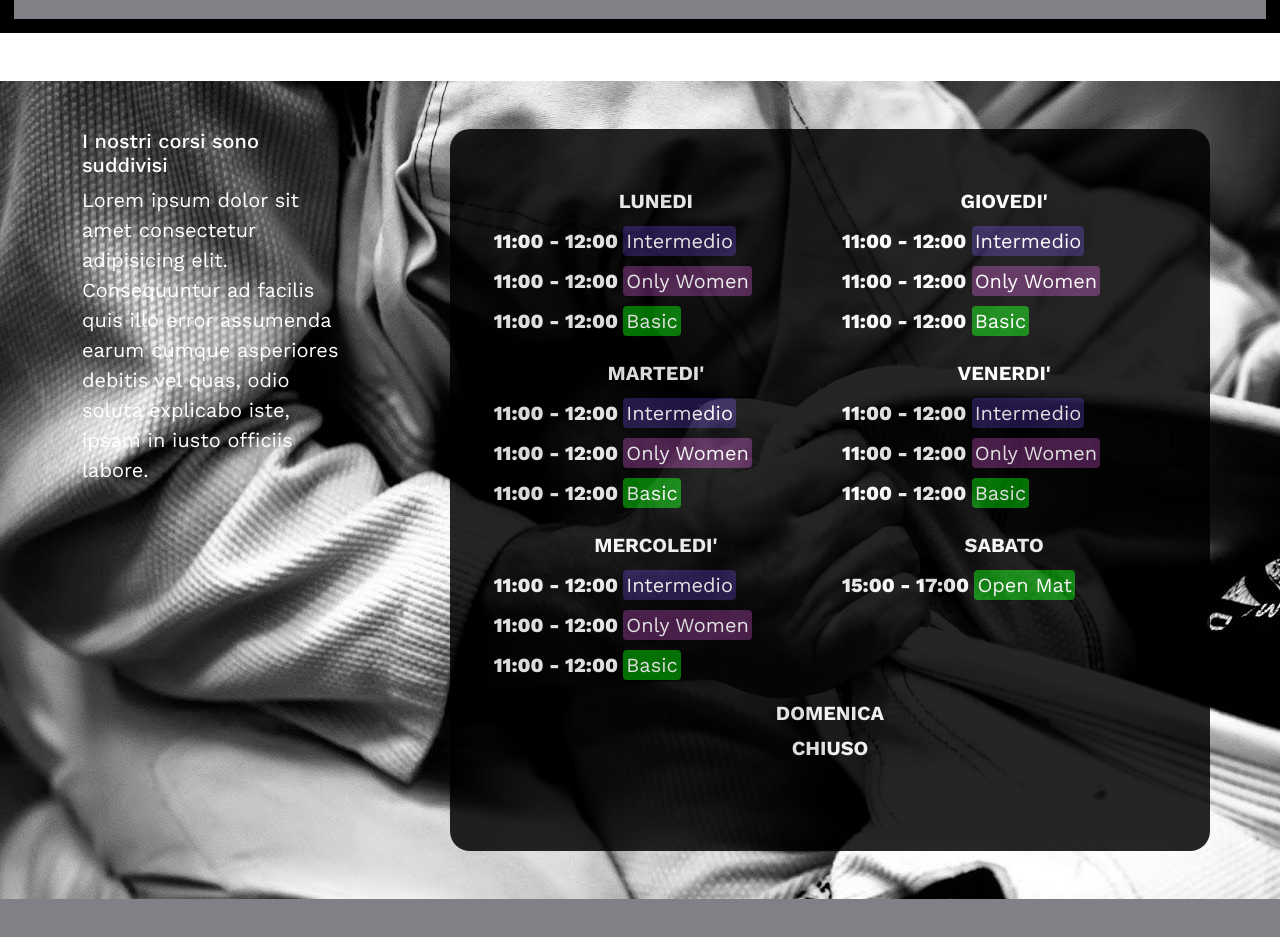
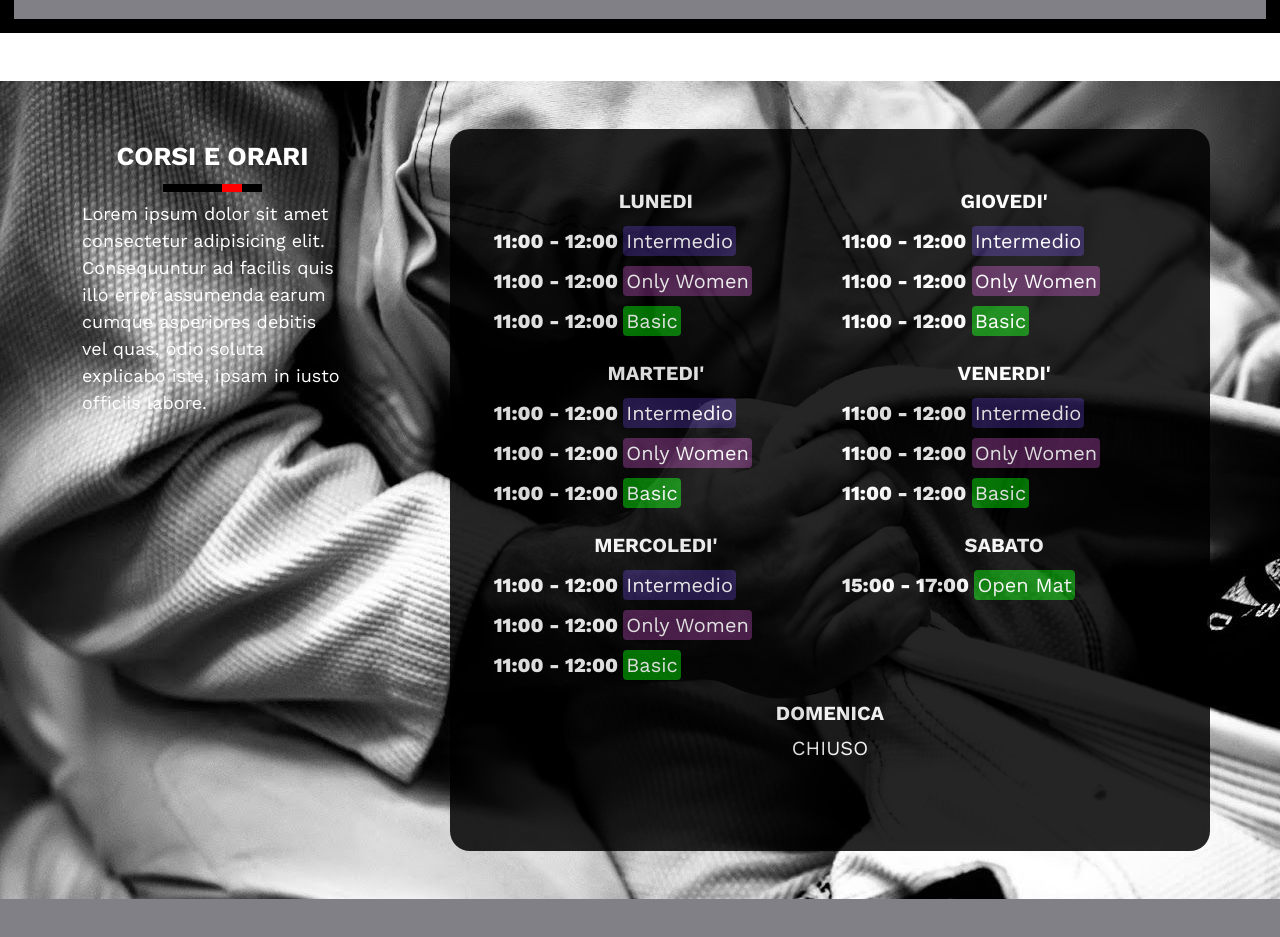
Before and after one commit to MattiaAngelini/wcra, a Vue app: page / in a window 1280 px wide. Shown: the part 2040-2977 px from the top of the page. Built offline with nearby package versions, Linux system fonts and the light colour scheme.

Commit message:
fixed: AppSchedule

```diff
--- a/src/App.vue
+++ b/src/App.vue
@@ -22,7 +22,6 @@ export default {
 
 <style lang="scss">
 @use './src/assets/styles/generic.scss' as *;
-@use './src/assets/styles/partials/animations.scss' as *;
 
 
 .header {
--- a/src/components/Gallery.vue
+++ b/src/components/Gallery.vue
@@ -139,6 +139,7 @@ export default {
 @use './src/assets/styles/partials/animations.scss' as *;
 
 
+
 section {
   background-color: $secondary-color;
   border: 14px solid black;
--- a/src/pages/AppHome.vue
+++ b/src/pages/AppHome.vue
@@ -56,7 +56,7 @@ export default {
 
 <style scoped lang="scss">
 @use './src/assets/styles/partials/mediaqueries.scss' as *;
-@use './src/assets/styles/partials/animations.scss' as *;
+
 
   video {
     border-radius: 10px;
--- a/src/pages/AppSchedule.vue
+++ b/src/pages/AppSchedule.vue
@@ -8,9 +8,23 @@ export default {
   <section class="wrap p-5">
     <div class="container">
       <div class="row">
+
+
         <!-- Descrizione corsi -->
         <div class="col-lg-3">
-          <h1>I nostri corsi sono suddivisi</h1>
+
+          <div class="d-flex justify-content-center mt-2">
+            <div>
+              <div class="ms-title text-center">CORSI E ORARI</div>
+              <div class="d-flex">
+                <div class="container-belts p-2">
+                  <div class="belt1"></div>
+                  <div class="belt2"></div>
+                  <div class="belt3"></div>
+                </div>
+              </div>
+            </div>
+          </div>
           <p>Lorem ipsum dolor sit amet consectetur adipisicing elit. Consequuntur ad facilis quis illo error assumenda earum cumque asperiores debitis vel quas, odio soluta explicabo iste, ipsam in iusto officiis labore.</p>
         </div>
 
@@ -20,7 +34,6 @@ export default {
           <div class="row">
 
               <div class="col-12 col-md-6">
-
                   <div class="day-week">
                     <b><h3>LUNEDI</h3></b>
                     <div>11:00 - 12:00 <span class="intermedio">Intermedio</span></div>
@@ -41,13 +54,10 @@ export default {
                     <div>11:00 - 12:00 <span class="femminile">Only Women</span></div>
                     <div>11:00 - 12:00 <span class="basic">Basic</span></div>
                   </div>
-
               </div>
 
 
               <div class="col-12 col-md-6">
-
-
                   <div class="day-week">
                     <b><h3>GIOVEDI'</h3></b>
                     <div>11:00 - 12:00 <span class="intermedio">Intermedio</span></div>
@@ -66,16 +76,12 @@ export default {
                     <b><h3>SABATO</h3></b>
                     <div>15:00 - 17:00 <span class="basic">Open Mat</span></div>
                   </div>
-
               </div>
-
-
 
               <div class="weekend mt-3 mb-5">
                 <b><h3>DOMENICA</h3></b>
                 <div><b>CHIUSO</b></div>
               </div>
-
 
          </div>
         </div>
@@ -86,9 +92,17 @@ export default {
 
 <style scoped lang="scss">
 @use './src/assets/styles/partials/mediaqueries.scss' as *;
+@use './src/assets/styles/generic.scss' as *;
 
-h1, p {
+.ms-title{
+  font-size: 26px;
   color: white;
+  font-weight: 700;
+}
+
+p {
+  color: white;
+  font-size: 18px;
 }
 h3 {
   font-weight: 700;
```
Lines whose indentation alone changed are shown as unchanged.
